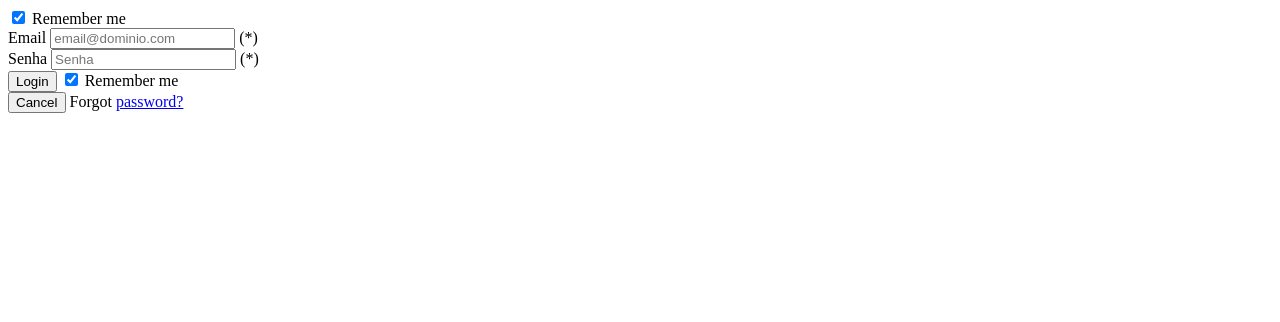
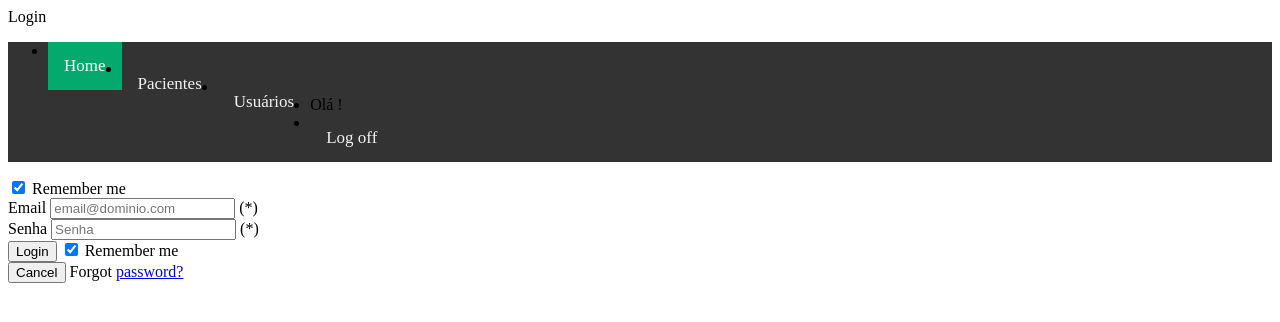
Before and after one commit to LyneCrist/Projeto-de-Integracao-Agendamento, a Django app: template usuarios/templates/login.html in a window 1280 px wide. Shown: the top 322 px of the page. Run offline with Django 5.2, Linux system fonts and the light colour scheme; the template is opened without the code that fills it, so the values that code supplies are empty.

Commit message:
Estrutura static ajustada

```diff
--- a/setup/settings.py
+++ b/setup/settings.py
@@ -56,7 +56,7 @@
 TEMPLATES = [
     {
         'BACKEND': 'django.template.backends.django.DjangoTemplates',
-        'DIRS': [],
+        'DIRS': [BASE_DIR / 'templates'],
         'APP_DIRS': True,
         'OPTIONS': {
             'context_processors': [
@@ -119,6 +119,8 @@
 
 STATIC_URL = 'static/'
 
+STATICFILES_DIRS = [BASE_DIR / 'templates' / 'static']
+
 # Default primary key field type
 # https://docs.djangoproject.com/en/5.0/ref/settings/#default-auto-field
 
--- /dev/null
+++ b/templates/master.html
@@ -0,0 +1,41 @@
+{% load static %}
+<!DOCTYPE html>
+<html lang="en">
+    <meta name="description" content="">
+    <meta name="keywords" content="">
+    <head>
+        <meta charset="UTF-8">
+        <meta name="viewport" content="width=device-width, initial-scale=1.0">
+        {% block title %}
+            <title>Master</title>
+        {% endblock title %}
+        <link rel="stylesheet" href="{% static 'css/styles.css' %}">
+    </head>
+    <body>
+        <form action="{% url 'logout_form' %}" method="post" class="navbar-right">
+            {% csrf_token %}
+            <ul class="topnav">
+                <li>
+                    <a href="{% url 'home' %}" class="active">Home</a>
+                </li>
+                <li>
+                    <a href="{% url 'pacientes' %}">Pacientes</a>
+                </li>
+                <li>
+                    <a href="{% url 'usuarios' %}">Usuários</a>
+                </li>
+                <li>
+                    <span>Olá {{ user.username }}!</span>
+                </li>
+                <li>
+                    <a href="{% url 'logout_form' %}">Log off</a>
+                </li>
+            </ul>
+        </form>
+        {% comment %} <img src="{% static 'img/image.png' %}" alt=""> {% endcomment %}
+        <div id="container">
+            {% block content %}
+            {% endblock content %}
+        </div>
+    </body>
+</html>
--- /dev/null
+++ b/templates/static/css/styles.css
@@ -0,0 +1,23 @@
+.topnav {
+    overflow: hidden;
+    background-color: #333;
+}
+
+.topnav a {
+    float: left;
+    color: #f2f2f2;
+    text-align: center;
+    padding: 14px 16px;
+    text-decoration: none;
+    font-size: 17px;
+}
+
+.topnav a:hover {
+    background-color: #ddd;
+    color: black;
+}
+
+.topnav a.active {
+    background-color: #04AA6D;
+    color: white;
+}
--- a/usuarios/templates/login.html
+++ b/usuarios/templates/login.html
@@ -1,6 +1,12 @@
+{% extends "master.html" %}
+{% block title %}
+    Login
+{% endblock title %}
+{% block content %}
     <form action="" method="post">
         <label>
-        <input type="checkbox" checked="checked" name="remember"> Remember me
+            <input type="checkbox" checked="checked" name="remember">
+            Remember me
         </label>
         <div>
             <label for="">Email</label>
@@ -23,10 +29,12 @@
         </div>
         <button type="submit">Login</button>
         <label>
-        <input type="checkbox" checked="checked" name="remember"> Remember me
+            <input type="checkbox" checked="checked" name="remember">
+            Remember me
         </label>
         <div>
-        <button type="button" class="cancelbtn">Cancel</button>
+            <button type="button">Cancel</button>
             <span>Forgot <a href="#">password?</a></span>
         </div>
     </form>
+{% endblock content %}
```
Also changed, not shown: pacientes/templates/forms.html (added, +9 -0 lines), pacientes/templates/lista_pacientes.html (added, +9 -0 lines), templates/index.html (deleted, +0 -18 lines), usuarios/templates/cadastro.html (deleted, +0 -26 lines), usuarios/templates/forms.html (added, +55 -0 lines), usuarios/urls.py (added, +7 -0 lines). Lines whose indentation alone changed are shown as unchanged.
